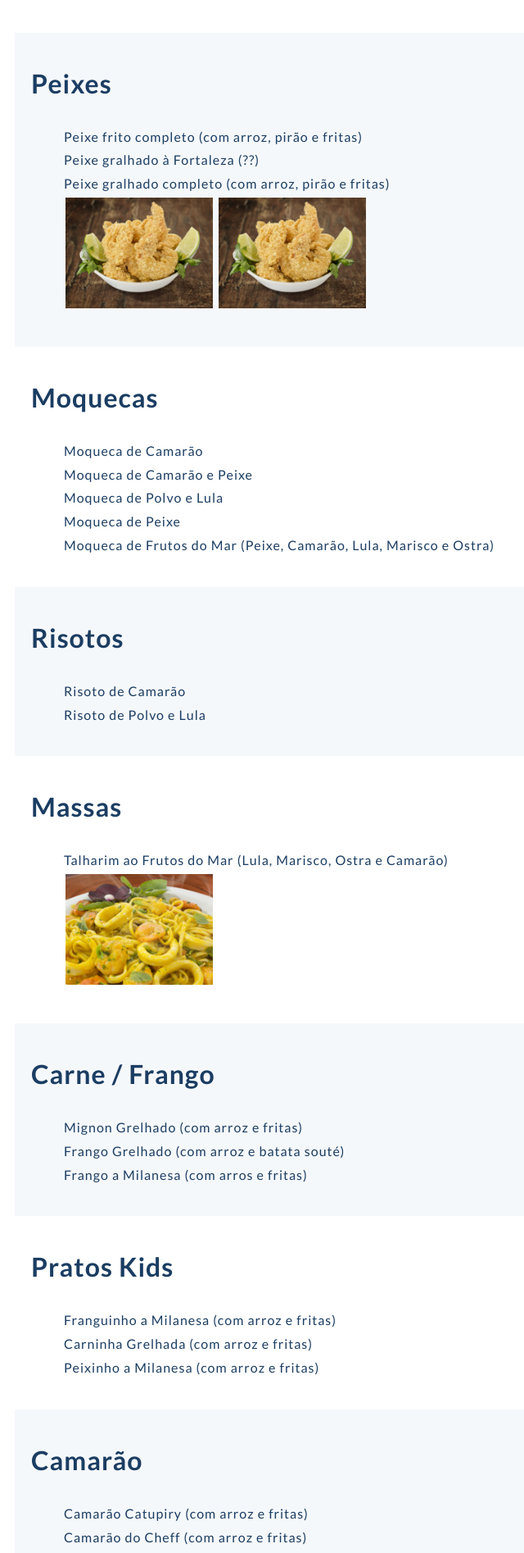
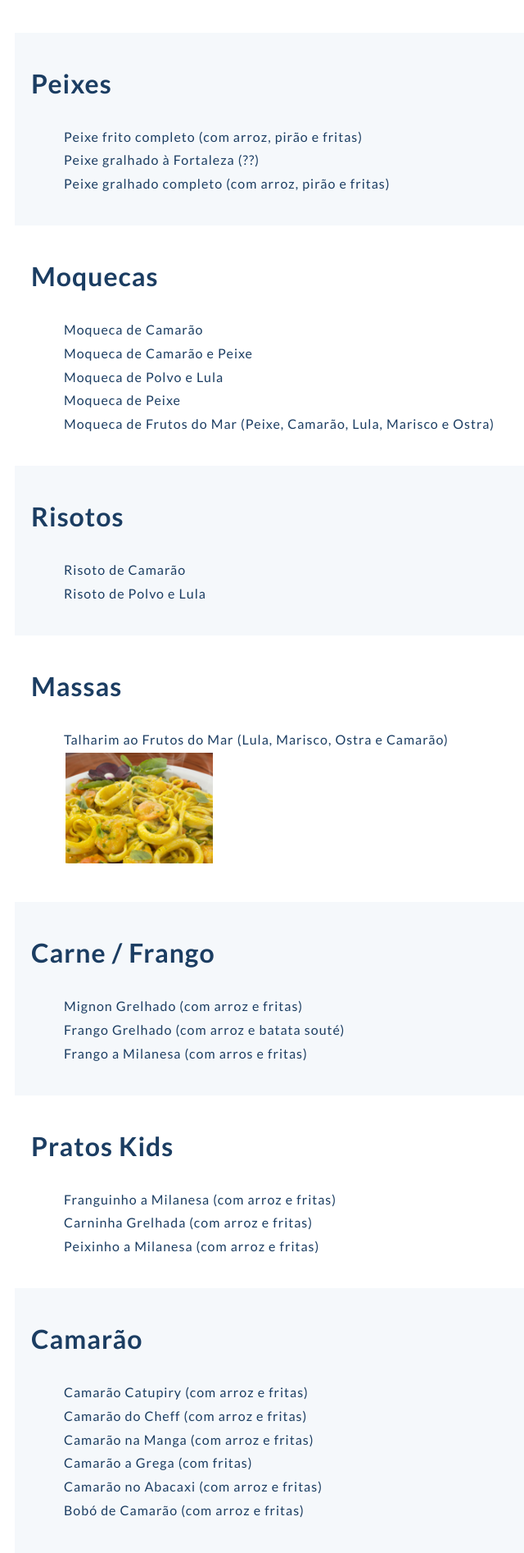
Before and after one commit to billrestaurante/bill-website, a Jekyll site: the page built from cardapio.html, in a window 1280 px wide. Shown: the part 759-2653 px from the top of the page at 82% size, without its empty margins (110-750 px from the left). Built offline with Jekyll 4.4.1, drawn with Linux system fonts in a browser that asks for light colours.

Commit message:
removed image links not used

```diff
--- a/cardapio.html
+++ b/cardapio.html
@@ -19,14 +19,6 @@ icon-title: ic-restaurant
         <li>Peixe frito completo (com arroz, pirão e fritas)</li>
         <li>Peixe gralhado à Fortaleza (??) </li>
         <li>Peixe gralhado completo (com arroz, pirão e fritas) </li>
-        <li>
-          <a href="{{site.baseurl}}/img/pratos/01.jpg" data-lightbox="billone">
-            <img class="thumb" src="{{site.baseurl}}/img/pratos/01_thumb.png" alt="">
-          </a>
-          <a href="{{site.baseurl}}/img/pratos/01.jpg" data-lightbox="billone">
-            <img class="thumb" src="{{site.baseurl}}/img/pratos/01_thumb.png" alt="">
-          </a>
-        </li>
       </ul>
     </div>
     <div class="item-a menu-item">
```
